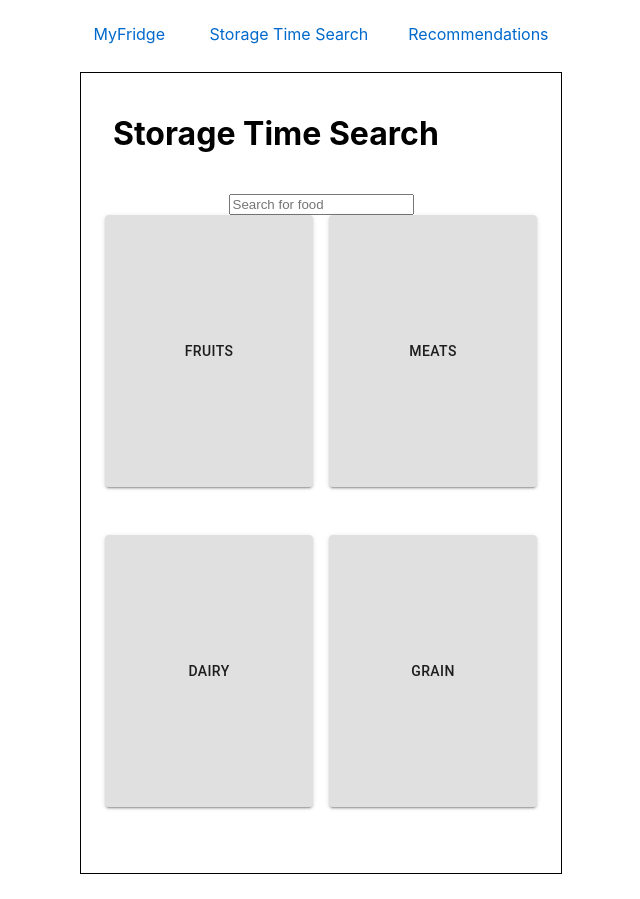
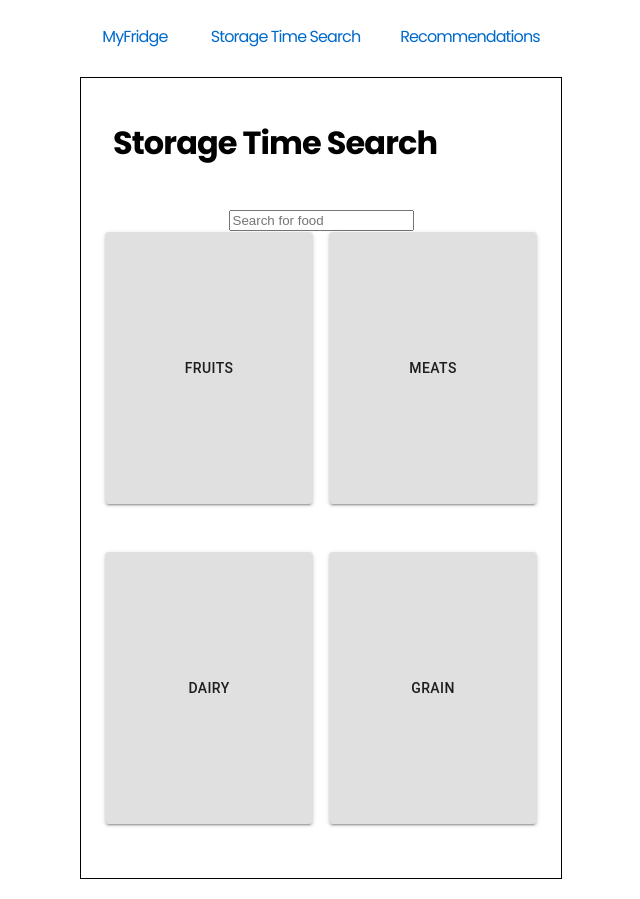
Before and after one commit to software-assignments-spring2021/project-setup-team-fridgey, a React (Create React App) app in the folder front-end/: page /Storage-Time-Search in a window 1280 px wide. Shown: the whole page, without its empty margins (319-959 px from the left). Built offline with nearby package versions, Linux system fonts and the light colour scheme.

Commit message:
Added Poppins Font

```diff
--- a/front-end/src/App.css
+++ b/front-end/src/App.css
@@ -18,7 +18,6 @@
   border: 1px solid black;
   max-width: 30rem;
   margin: 20px auto;
-
   background-color: #ffffff;
   min-height: 100vh;
   color: black;
@@ -35,6 +34,7 @@
 
 .fridgey {
   font-size: 2rem;
+  font-weight: 700;
 }
 
 .App-link {
--- a/front-end/src/App.js
+++ b/front-end/src/App.js
@@ -7,7 +7,7 @@
   StorageTimeSearchListGrain,
   StorageTimeSearchListMeats,
 } from "./StorageTimeSearchListGroups";
-import {StorageTimeSearch} from "./StorageTimeSearch";
+import { StorageTimeSearch } from "./StorageTimeSearch";
 import NavBar from "./NavBar";
 import { Link, BrowserRouter as Router, Switch, Route } from "react-router-dom";
 import MyFridge from "./MyFridge";
@@ -20,12 +20,10 @@
           <Route path="/" exact component={Home} />
           <Route
             path="/Storage-Time-Search"
-            exact component={StorageTimeSearch}
+            exact
+            component={StorageTimeSearch}
           />
-          <Route
-            path="/Recommendations"
-            component={Recommendations}
-          />
+          <Route path="/Recommendations" component={Recommendations} />
           <Route
             path="/Storage-Time-Search/List"
             component={StorageTimeSearchList}
@@ -56,7 +54,7 @@
   <div>
     <NavBar />
     <header className="App-header">
-      <h1> Fridgey </h1>
+      <h1 className="fridgey">MyFridge</h1>
       <MyFridge />
       <img src={logo} className="App-logo" alt="logo" />
       <p>Fridgey</p>
--- a/front-end/src/index.css
+++ b/front-end/src/index.css
@@ -1,13 +1,14 @@
+@import url(https://fonts.googleapis.com/css2?family=Poppins:ital,wght@0,100;0,200;0,300;0,400;0,500;0,600;0,700;0,800;0,900;1,100;1,300;1,400;1,500;1,600;1,700;1,800&display=swap);
+
 body {
   margin: 0;
-  font-family: -apple-system, BlinkMacSystemFont, 'Segoe UI', 'Roboto', 'Oxygen',
-    'Ubuntu', 'Cantarell', 'Fira Sans', 'Droid Sans', 'Helvetica Neue',
-    sans-serif;
+  font-family: "Poppins", BlinkMacSystemFont, "Segoe UI", "Roboto";
+  letter-spacing: -0.9px;
   -webkit-font-smoothing: antialiased;
   -moz-osx-font-smoothing: grayscale;
 }
 
 code {
-  font-family: source-code-pro, Menlo, Monaco, Consolas, 'Courier New',
+  font-family: source-code-pro, Menlo, Monaco, Consolas, "Courier New",
     monospace;
 }
```
